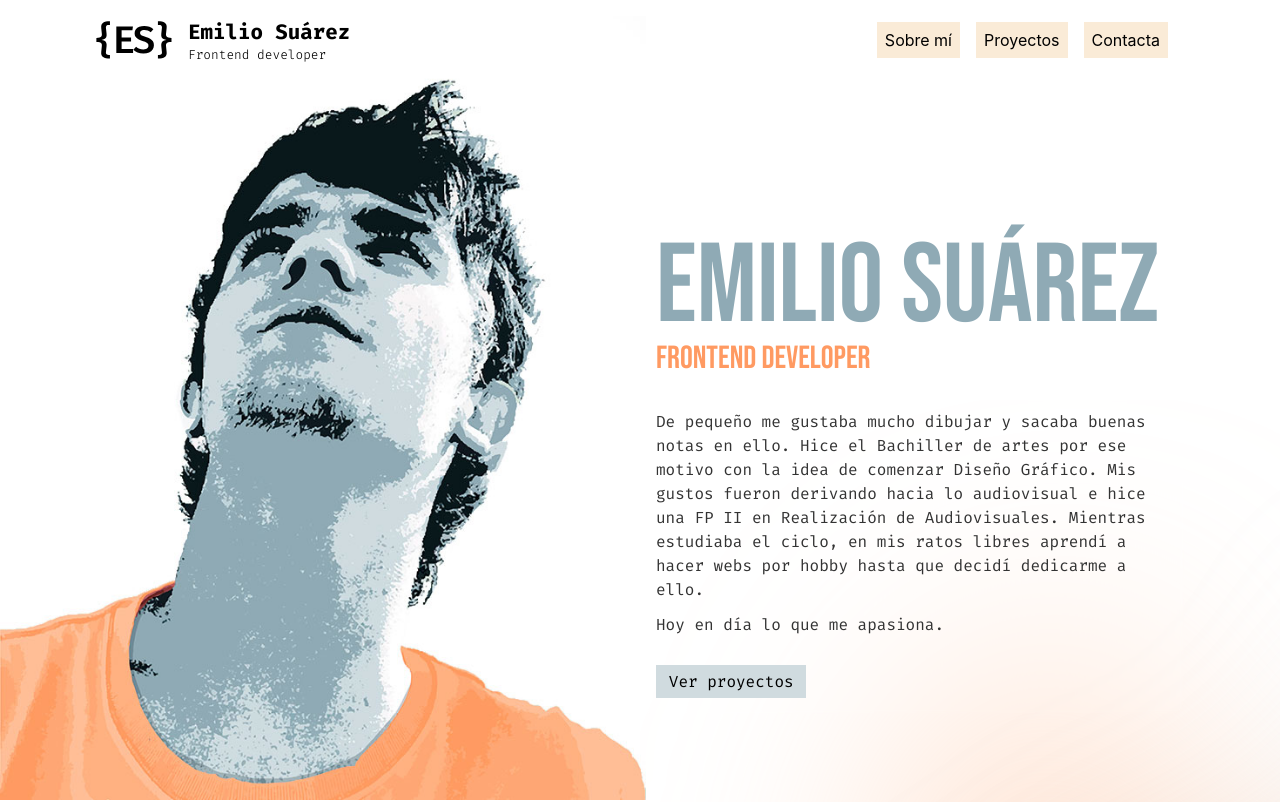
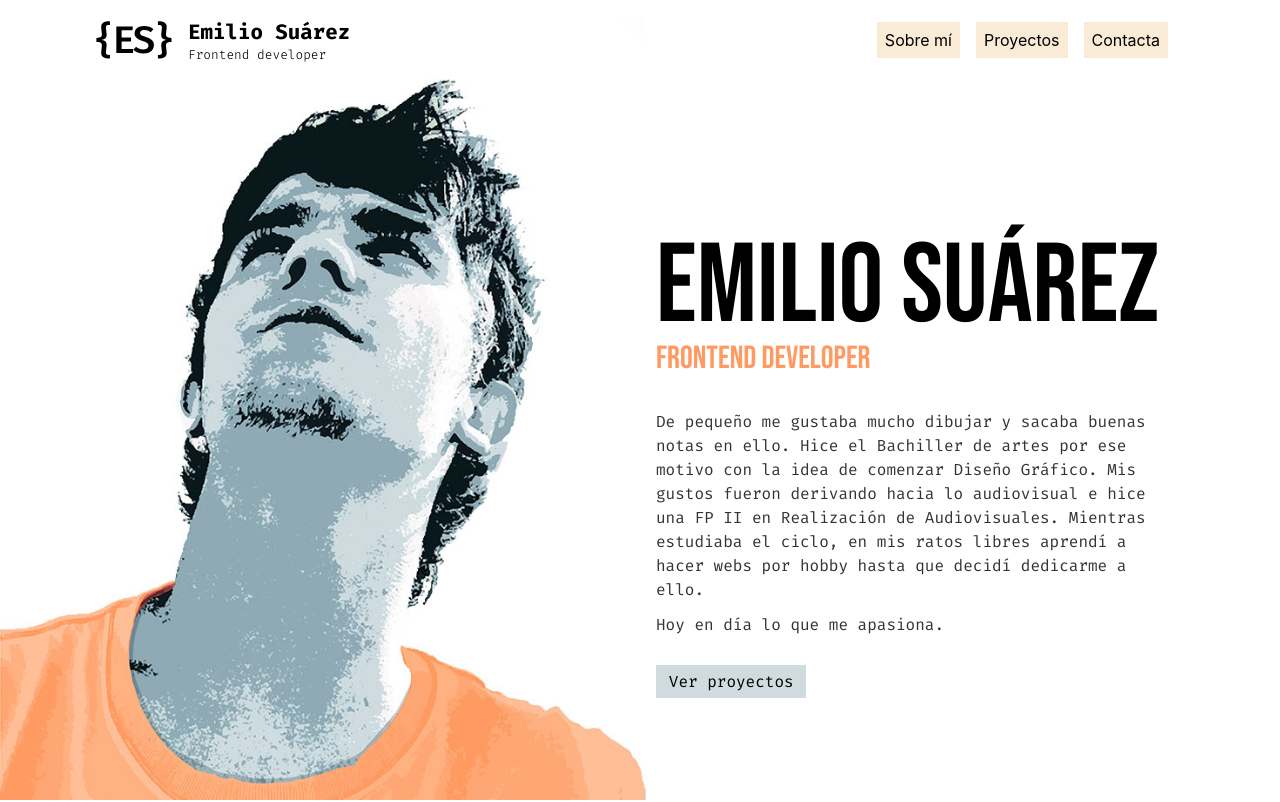
Before and after one commit to emisua/Portfolio-React, a React (Vite) app: page / in a window 1280 px wide. Shown: the top 802 px of the page. Built offline with nearby package versions, Linux system fonts and the light colour scheme.

Commit message:
Corrección de errores y cambios para el router

```diff
--- a/componentes/paginas/PaginaHome.jsx
+++ b/componentes/paginas/PaginaHome.jsx
@@ -1,6 +1,6 @@
 import '../../src/css/Home.css'
 import Btn from '../Btn'
-import BlurredBlob from '../BlurredBlob'
+// import BlurredBlob from '../BlurredBlob'
 import Text from '../Text'
 import Title from '../Title'
 
@@ -11,7 +11,6 @@ const parrafo2 = 'Hoy en día lo que me apasiona'
 
 const Home = () => {
   return (
-    <header className='header pc'>
     <section className='home'>
       <img
         className='img-portada'
@@ -23,7 +22,7 @@ const Home = () => {
         <div className='texto'>
           <Title size='1' className='bebas'>
             <br />
-              <span className='color-secondary display'>EMILIO SUÁREZ</span>
+            <span className='color-secondary-darker display'>EMILIO SUÁREZ</span>
             <br />
             <span className='color-primary'>Frontend developer</span>
           </Title>
@@ -33,17 +32,16 @@ const Home = () => {
           <Text className='code' color='var(--text-dark)'>
             {parrafo2}.
           </Text>
-            <Btn className='code secondary' url='https://google.es' color='red'>
+          <Btn className='code secondary' to='/proyectos' color='red'>
             Ver proyectos
           </Btn>
         </div>
       </div>
 
-        <div className='bg'>
+      {/* <div className='bg'>
         <BlurredBlob fill1='secondary-light' fill2='primary-light' />
-        </div>
+      </div> */}
     </section>
-    </header>
   )
 }
 
```
Lines whose indentation alone changed are shown as unchanged.
